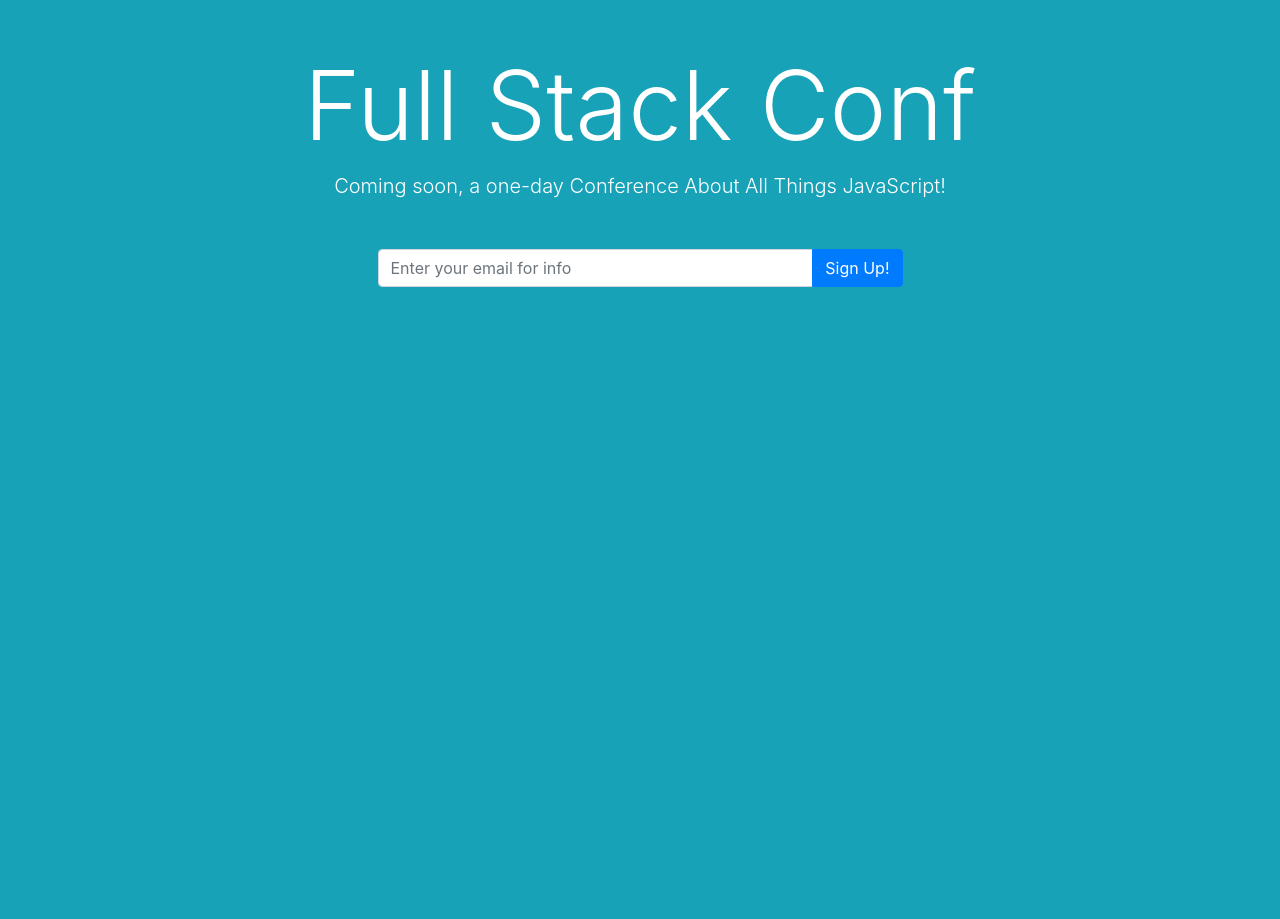
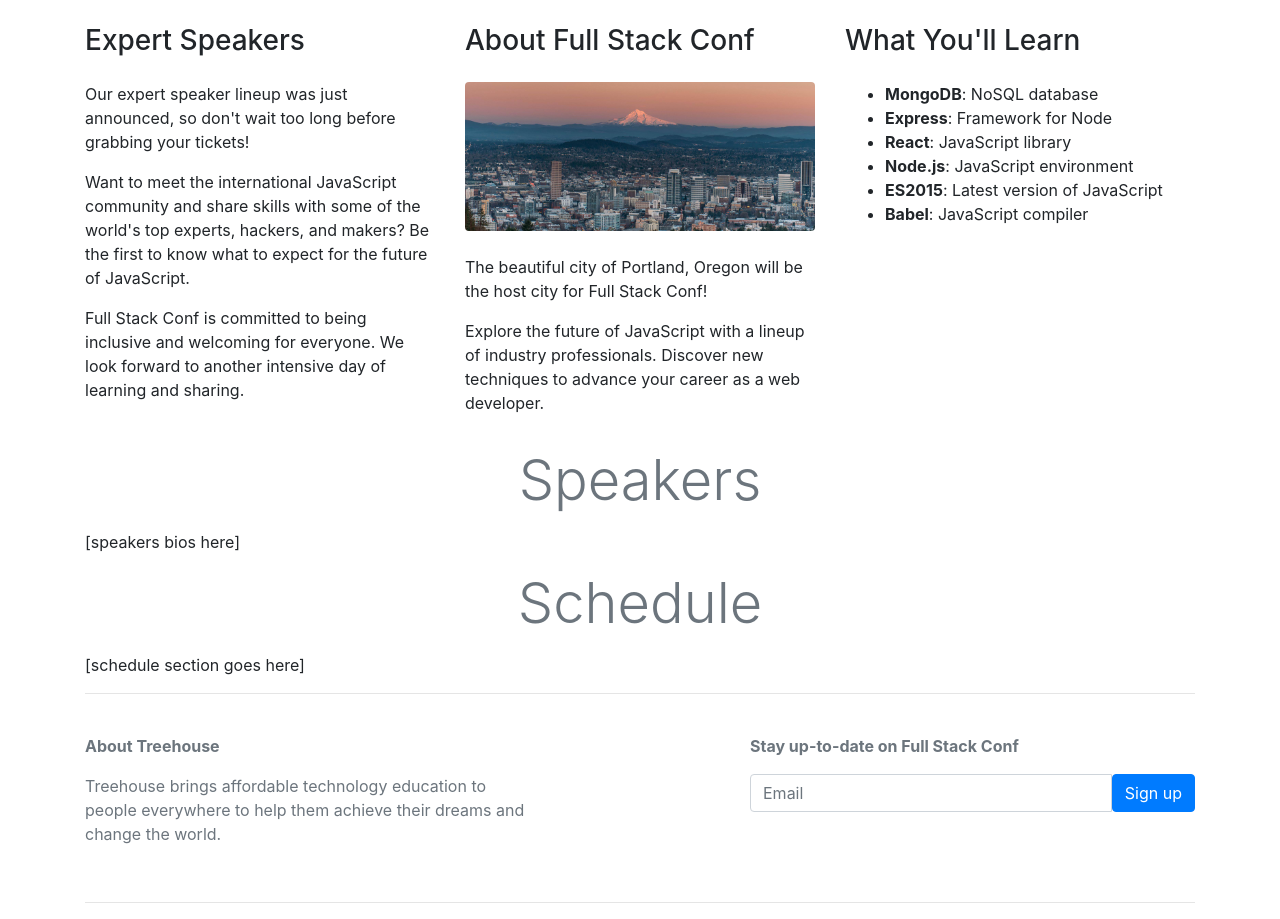
Before and after one commit to Niche1337/WebAppsProjects, a plain HTML site: page BootStrap/index.html in a window 1280 px wide. Before the commit the page ends 800 px from the top, so only its background shows below. Drawn offline with nearby package versions, Linux system fonts and the light colour scheme.

Commit message:
no nav yet

```diff
--- a/BootStrap/index.html
+++ b/BootStrap/index.html
@@ -1,32 +1,126 @@
-<!doctype html>
+<!DOCTYPE html>
 <html lang="en">
   <head>
-    <title>Full Stack Conf</title>
     <!-- Required meta tags -->
-    <meta charset="utf-8">
-    <meta name="viewport" content="width=device-width, initial-scale=1, shrink-to-fit=no">
+    <meta charset="utf-8" />
+    <meta
+      name="viewport"
+      content="width=device-width, initial-scale=1, shrink-to-fit=no"
+    />
 
     <!-- Bootstrap CSS -->
-    <link rel="stylesheet" href="https://stackpath.bootstrapcdn.com/bootstrap/4.4.0/css/bootstrap.min.css" integrity="sha384-SI27wrMjH3ZZ89r4o+fGIJtnzkAnFs3E4qz9DIYioCQ5l9Rd/7UAa8DHcaL8jkWt" crossorigin="anonymous">
+    <link
+      rel="stylesheet"
+      href="https://stackpath.bootstrapcdn.com/bootstrap/4.4.0/css/bootstrap.min.css"
+      integrity="sha384-SI27wrMjH3ZZ89r4o+fGIJtnzkAnFs3E4qz9DIYioCQ5l9Rd/7UAa8DHcaL8jkWt"
+      crossorigin="anonymous"
+    />
 
-    <title>Hello, world!</title>
+    <title>Full Stack Conf</title>
   </head>
-  <body class="bg-info text-white">
-    <div class="container text-center">
-        <h1 class="display-1 mt-5">Full Stack Conf</h1>
-        <p class="lead mb-5">Coming soon, a one-day Conference About All  Things JavaScript!</p>
+  <body>
+    <!-- About -->
+    <div class="container pt-4">
+      <div class="row">
+        <div class="col-lg order-lg-2">
+          <h3 class="mb-4">About Full Stack Conf</h3>
+          <img
+            class="mb-4 img-fluid rounded d-none d-sm-block"
+            src="img/pdx.jpg"
+            alt="Portland"
+          />
+          <p>
+            The beautiful city of Portland, Oregon will be the host city for
+            Full Stack Conf!
+          </p>
+          <p>
+            Explore the future of JavaScript with a lineup of industry
+            professionals. Discover new techniques to advance your career as a
+            web developer.
+          </p>
+        </div>
+        <div class="col-lg order-lg-1">
+          <h3 class="mb-4">Expert Speakers</h3>
+          <p>
+            Our expert speaker lineup was just announced, so don't wait too long
+            before grabbing your tickets!
+          </p>
+          <p>
+            Want to meet the international JavaScript community and share skills
+            with some of the world's top experts, hackers, and makers? Be the
+            first to know what to expect for the future of JavaScript.
+          </p>
+          <p>
+            Full Stack Conf is committed to being inclusive and welcoming for
+            everyone. We look forward to another intensive day of learning and
+            sharing.
+          </p>
+        </div>
+        <div class="col-lg order-lg-3">
+          <h3 class="mb-4">What You'll Learn</h3>
+          <ul>
+            <li><strong>MongoDB</strong>: NoSQL database</li>
+            <li><strong>Express</strong>: Framework for Node</li>
+            <li><strong>React</strong>: JavaScript library</li>
+            <li><strong>Node.js</strong>: JavaScript environment</li>
+            <li><strong>ES2015</strong>: Latest version of JavaScript</li>
+            <li><strong>Babel</strong>: JavaScript compiler</li>
+          </ul>
+        </div>
+      </div>
+      <!--/About-->
 
-        <div class="col-lg-6 mx-auto">
-            <div class="input-group mb-3">
-                <input type="text" class="form-control" placeholder="Enter your email for info" aria-label="Enter your email for info" aria-describedby="button-addon2">
-                <div class="input-group-append">
-                    <button class="btn btn-primary" type="button" id="button-addon2">Sign Up!</button>
-                </div>
-            </div>
+      <!-- speakers -->
+      <h1 class="display-4 text-center my-3 text-muted">Speakers</h1>
+      [speakers bios here]
+      <!-- /speakers -->
+
+      <!-- schedule -->
+      <h1 class="display-4 text-center my-3 text-muted">Schedule</h1>
+      [schedule section goes here]
+      <!-- /schedule -->
+
+      <!-- signup form -->
+      <hr />
+      <div class="row py-4 text-muted">
+        <div class="col-md col-xl-5">
+          <p><strong>About Treehouse</strong></p>
+          <p>
+            Treehouse brings affordable technology education to people
+            everywhere to help them achieve their dreams and change the world.
+          </p>
         </div>
+        <div class="col-md col-xl-5 ml-auto">
+          <p><strong>Stay up-to-date on Full Stack Conf</strong></p>
+          <div class="input-group">
+            <input type="text" class="form-control" placeholder="Email" />
+            <span class="input-group-btn">
+              <button class="btn btn-primary" type="button">Sign up</button>
+            </span>
+          </div>
+        </div>
+      </div>
+      <hr />
+      <!-- /signup form -->
     </div>
+    <!--/Container ends-->
 
-
-
-</body>
+    <!-- Optional JavaScript -->
+    <!-- jQuery first, then Popper.js, then Bootstrap JS -->
+    <script
+      src="https://code.jquery.com/jquery-3.4.1.slim.min.js"
+      integrity="sha384-J6qa4849blE2+poT4WnyKhv5vZF5SrPo0iEjwBvKU7imGFAV0wwj1yYfoRSJoZ+n"
+      crossorigin="anonymous"
+    ></script>
+    <script
+      src="https://cdn.jsdelivr.net/npm/popper.js@1.16.0/dist/umd/popper.min.js"
+      integrity="sha384-Q6E9RHvbIyZFJoft+2mJbHaEWldlvI9IOYy5n3zV9zzTtmI3UksdQRVvoxMfooAo"
+      crossorigin="anonymous"
+    ></script>
+    <script
+      src="https://stackpath.bootstrapcdn.com/bootstrap/4.4.0/js/bootstrap.min.js"
+      integrity="sha384-3qaqj0lc6sV/qpzrc1N5DC6i1VRn/HyX4qdPaiEFbn54VjQBEU341pvjz7Dv3n6P"
+      crossorigin="anonymous"
+    ></script>
+  </body>
 </html>
```
